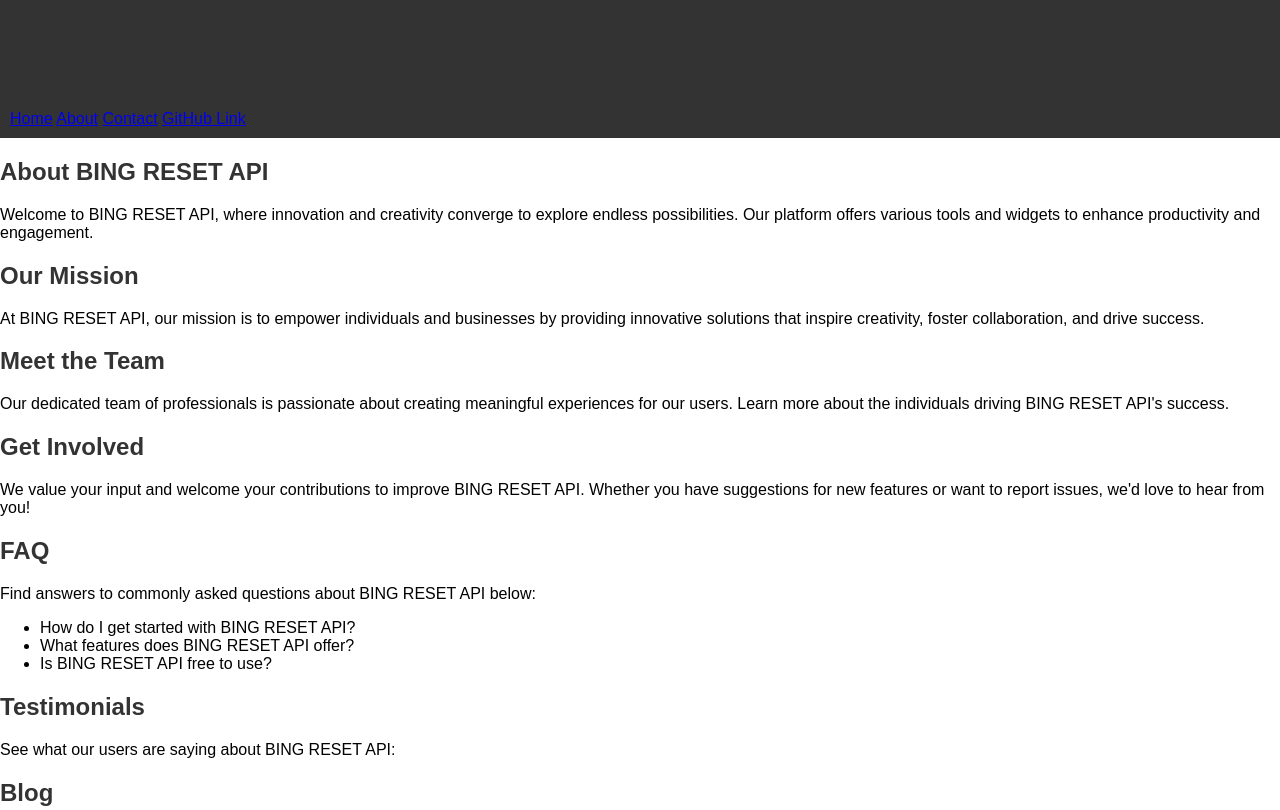
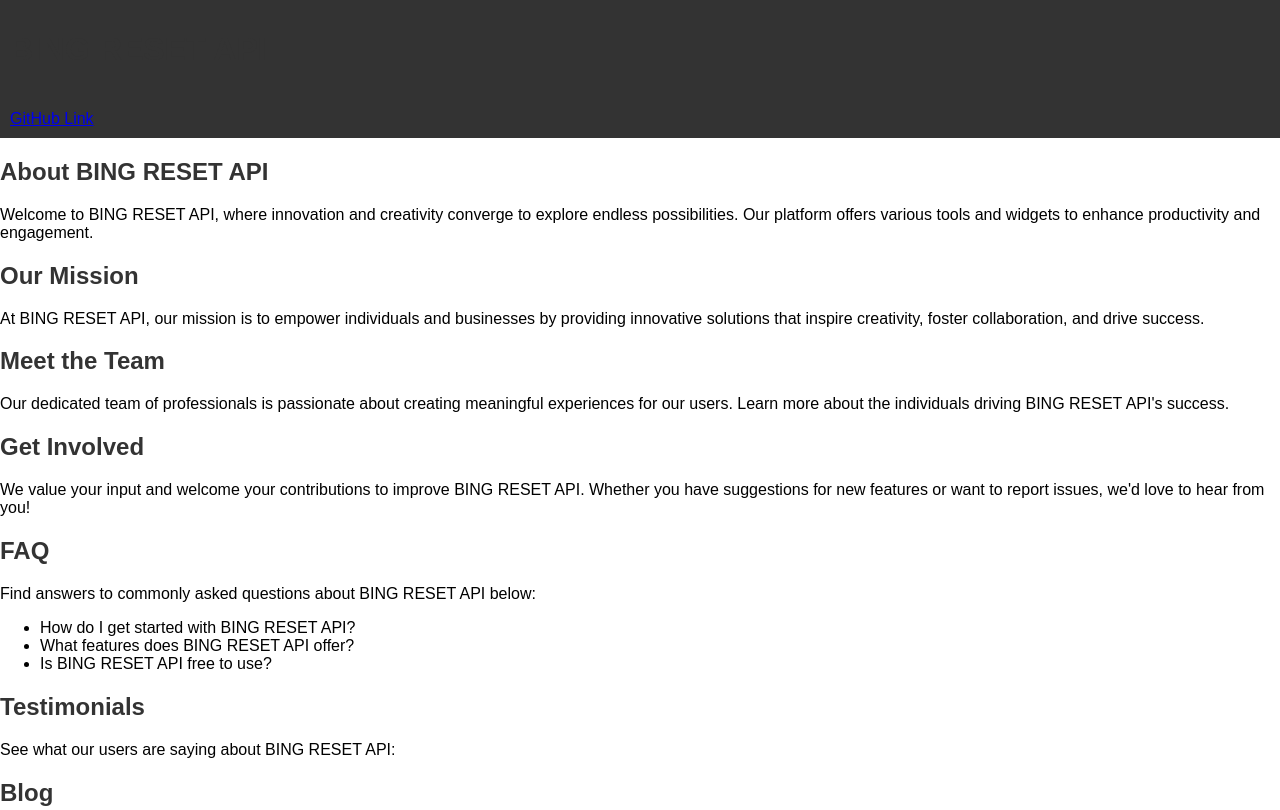
Before and after one commit to Mdkkdjssnsb/Zsjdnshshsa, a website: page index.html in a window 1280 px wide. Shown: the top 810 px of the page. Drawn offline with Linux system fonts and the light colour scheme.

Commit message:
Update index.html

```diff
--- a/index.html
+++ b/index.html
@@ -4,7 +4,7 @@
     <meta charset="UTF-8">
     <meta name="viewport" content="width=device-width, initial-scale=1.0">
     <title>BING RESET API</title>
-    <link rel="icon" href="https://i.imgur.com/AFKTGv1.jpeg" type="image/jpg">
+    <link rel="icon" href="https://i.imgur.com/HUKGfvN.jpeg" type="image/jpg">
     <link rel="stylesheet" href="styles.css"> <!-- Link to external CSS file -->
 </head>
 <body>
@@ -13,9 +13,6 @@
 </header>
 
 <nav>
-    <a href="/">Home</a>
-    <a href="/about">About</a>
-    <a href="/contact">Contact</a>
     <a href="https://github.com/itzaryan686/BING-RESET-API" target="_blank">GitHub Link</a> <!-- Link to GitHub repository -->
 </nav>
 
```
